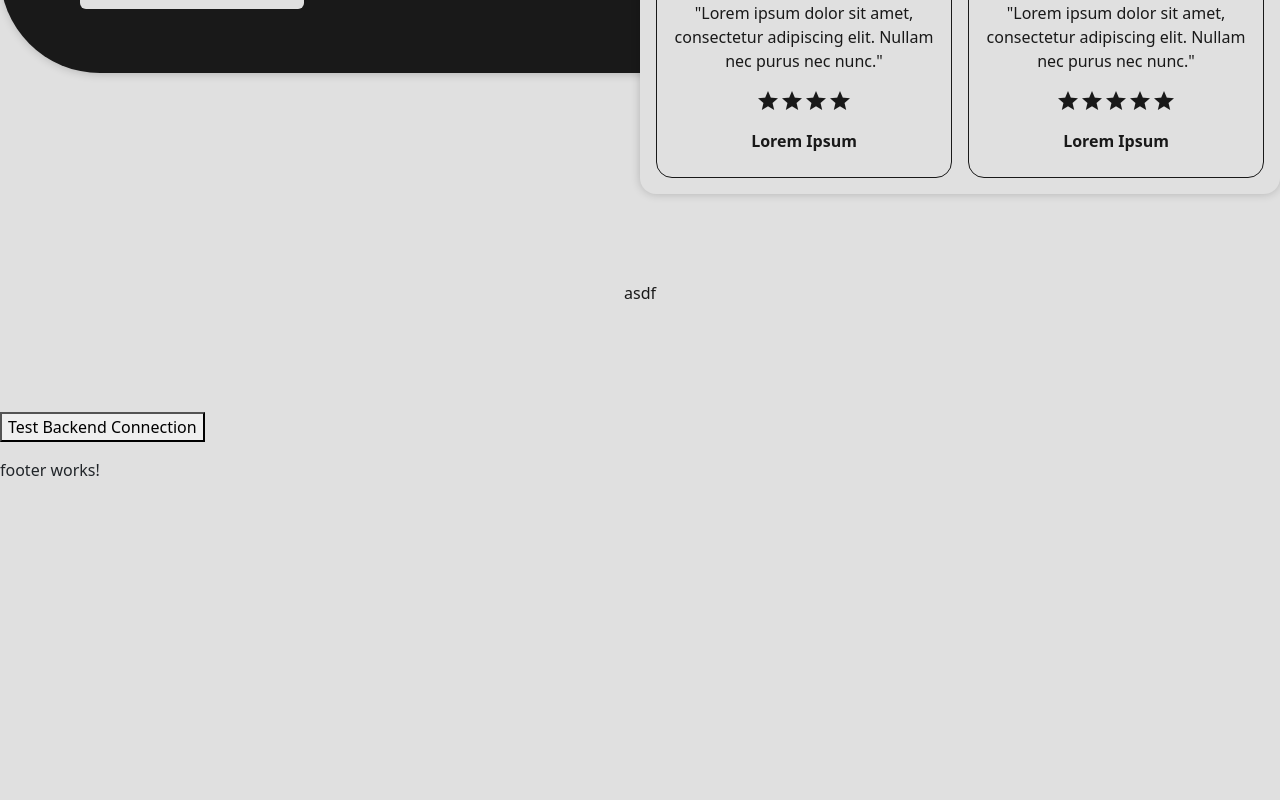
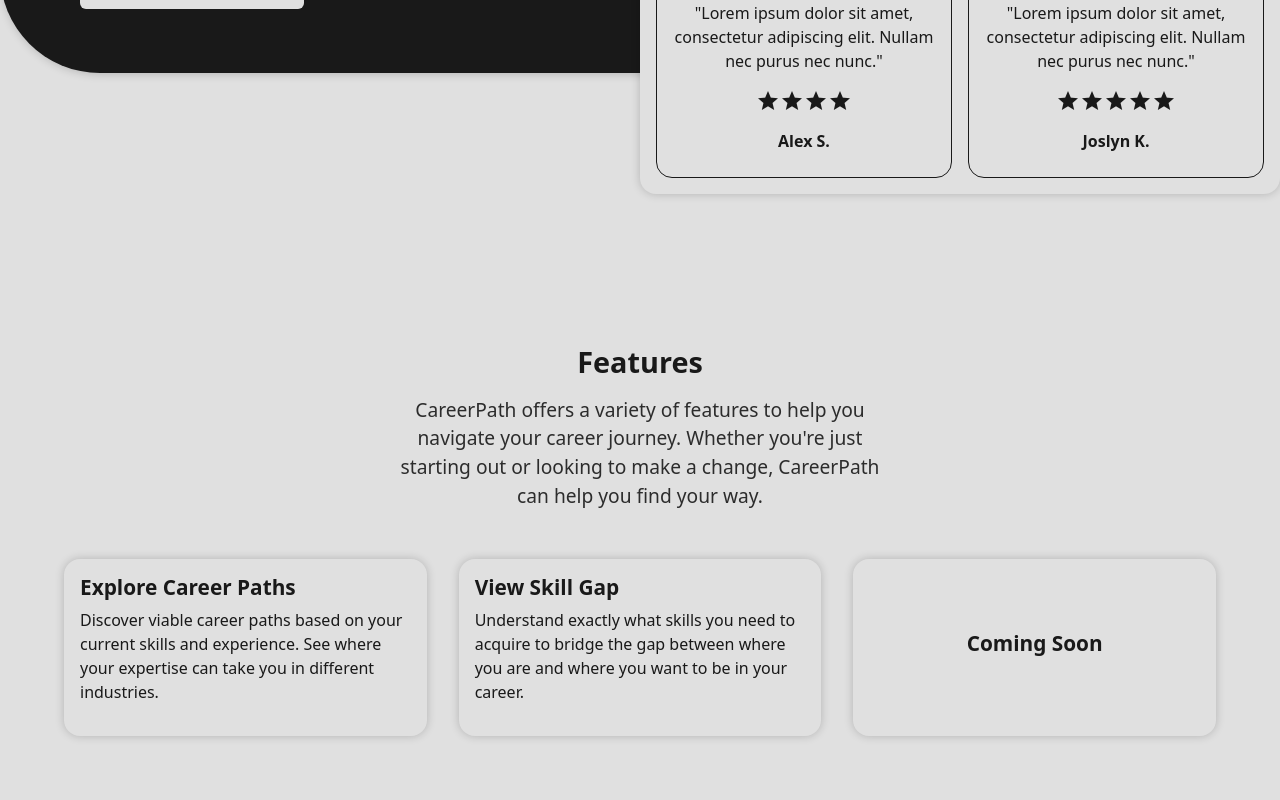
Before and after one commit to JacobBowlware/CareerTree, an Angular app in the folder CareerPathApp/: page / in a window 1280 px wide. Shown: the part 540-1340 px from the top of the page. Before the commit the page ends 1022 px from the top, so only its background shows below. Built offline with nearby package versions, Linux system fonts and the light colour scheme.

Commit message:
Basic features section

```diff
--- a/CareerPathApp/src/app/features/home/home.component.html
+++ b/CareerPathApp/src/app/features/home/home.component.html
@@ -11,7 +11,7 @@
     </div>
     <div class="homeHero">
       <div class="homeHeroReviewContainer">
-        <h2 class="homeHeroReviewHeader">User Reviews</h2>
+        <h2 class="homeHeroReviewHeader">Reviews</h2>
 
         <div class="homeHeroReview">
           <div class="homeHeroReviewCard">
@@ -24,7 +24,7 @@
                 >star</mat-icon
               >
             </div>
-            <p class="homeHeroReviewName">Lorem Ipsum</p>
+            <p class="homeHeroReviewName">John D.</p>
           </div>
           <div class="homeHeroReviewCard">
             <p class="homeHeroReviewText">
@@ -36,7 +36,7 @@
                 >star</mat-icon
               >
             </div>
-            <p class="homeHeroReviewName">Lorem Ipsum</p>
+            <p class="homeHeroReviewName">Sarah S.</p>
           </div>
           <div class="homeHeroReviewCard">
             <p class="homeHeroReviewText">
@@ -48,7 +48,7 @@
                 >star</mat-icon
               >
             </div>
-            <p class="homeHeroReviewName">Lorem Ipsum</p>
+            <p class="homeHeroReviewName">Alex S.</p>
           </div>
           <div class="homeHeroReviewCard">
             <p class="homeHeroReviewText">
@@ -60,11 +60,45 @@
                 >star</mat-icon
               >
             </div>
-            <p class="homeHeroReviewName">Lorem Ipsum</p>
+            <p class="homeHeroReviewName">Joslyn K.</p>
           </div>
         </div>
       </div>
     </div>
   </div>
-  <div class="homeSectionContainer">asdf</div>
+  <div class="homeSection" id="homeFeatures">
+    <h2 class="homeSectionHeader">Features</h2>
+    <p class="homeSectionHeaderText">
+      CareerPath offers a variety of features to help you navigate your career
+      journey. Whether you're just starting out or looking to make a change,
+      CareerPath can help you find your way.
+    </p>
+    <div class="homeFeaturesItems">
+      <div class="homeFeatureItem">
+        <h3 class="homeFeatureItemHeader">Explore Career Paths</h3>
+        <p class="homeFeatureItemText">
+          Discover viable career paths based on your current skills and
+          experience. See where your expertise can take you in different
+          industries.
+        </p>
+      </div>
+      <div class="homeFeatureItem">
+        <h3 class="homeFeatureItemHeader">View Skill Gap</h3>
+        <p class="homeFeatureItemText">
+          Understand exactly what skills you need to acquire to bridge the gap
+          between where you are and where you want to be in your career.
+        </p>
+      </div>
+      <div class="homeFeatureItem">
+        <h3 class="homeFeatureItemHeader" style="text-align: center">
+          Coming Soon
+        </h3>
+        <!-- <p class="homeFeatureItemText">
+          Discover viable career paths based on your current skills and
+          experience. See where your expertise can take you in different
+          industries.
+        </p> -->
+      </div>
+    </div>
+  </div>
 </div>
--- a/CareerPathApp/src/app/features/home/home.component.scss
+++ b/CareerPathApp/src/app/features/home/home.component.scss
@@ -113,13 +113,63 @@
 }
 
 // General Home CSS
-.homeSectionContainer {
+.homeSection {
     display: flex;
     flex-direction: column;
     align-items: center;
     justify-content: center;
     width: 100%;
+    padding: 2rem 1rem;
+}
+
+.homeSectionHeader {
+    font-size: 1.8rem;
+    font-weight: 600;
+    margin-bottom: 1rem;
+}
+
+.homeSectionHeaderText {
+    font-size: 1.2rem;
+    margin: 0 0 3rem 0;
+    text-align: center;
+    opacity: 0.9;
+    max-width: 40vw;
+}
+
+#homeFeatures {
+
+}
+
+.homeFeaturesItems {
+    display: grid;
+    grid-template-columns: 1fr;
+    grid-gap: 1rem;
+    width: 100%;
+}
+
+.homeFeatureItem {
+    display: flex;
+    flex-direction: column;
+    align-items: center;
+    justify-content: center;
+    color: var(--var-color-primary);
     padding: 1rem;
+    border-radius: 1rem;
+    box-shadow: 0 0 10px rgba(0, 0, 0, 0.2);
+    width: 100%;
+}
+
+.homeFeatureItemHeader {
+    font-size: 1.3rem;
+    font-weight: 600;
+    margin-bottom: .5rem;
+    text-align: left;
+    width: 100%;
+}
+
+.homeFeatureItemText {
+    text-align: left;
+
 }
 
 
@@ -153,7 +203,13 @@
         padding: 1.3rem 1rem 1rem 1rem;
     }
 
-    .homeSectionContainer  {
-        padding-top: 8rem;
+    #homeFeatures {
+        padding: 12rem 4rem;
+
+    }
+
+    .homeFeaturesItems {
+        grid-template-columns: 1fr 1fr 1fr;
+        grid-gap: 2rem;
     }
 }
```
